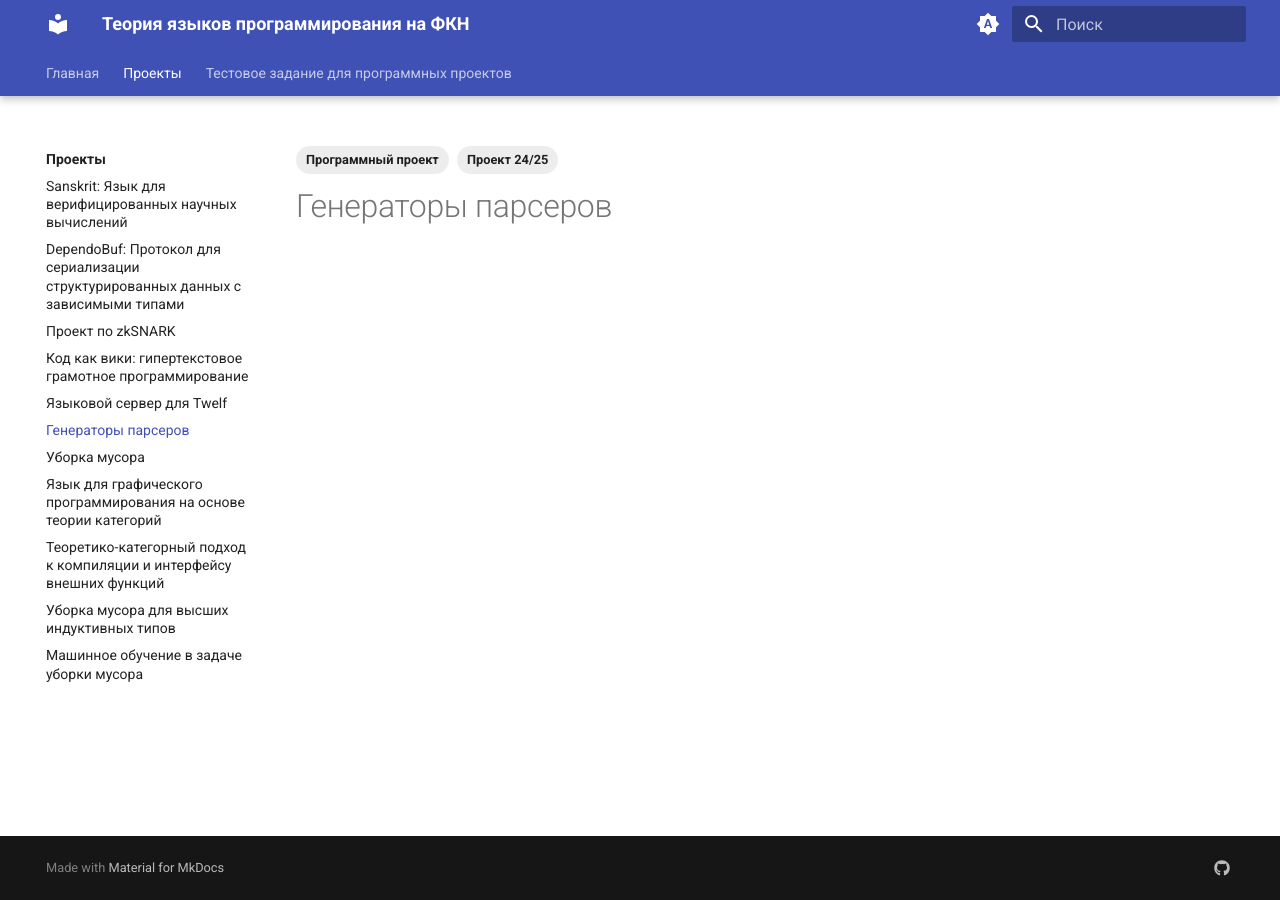
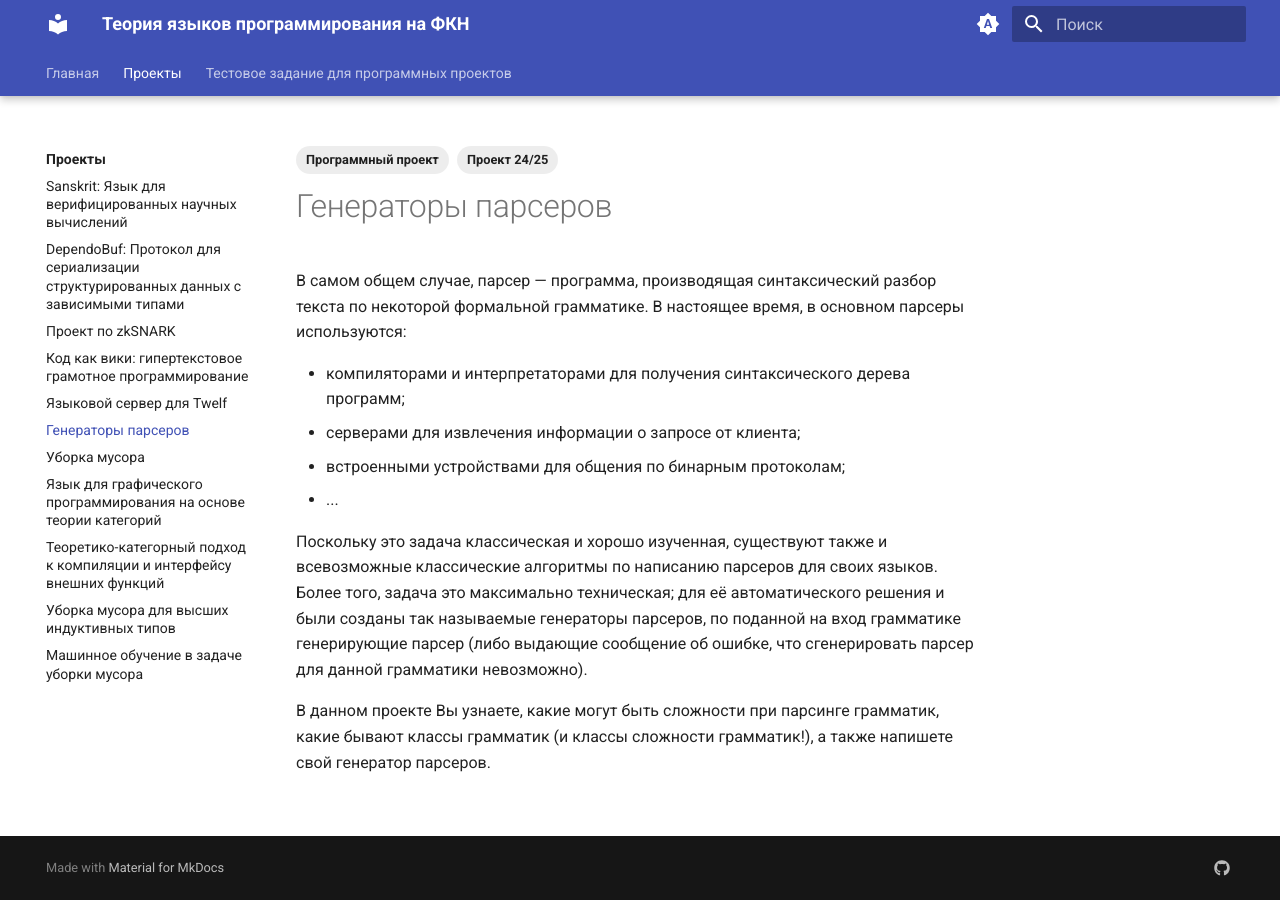
Before and after one commit to Church-of-Church-HSE/Church-of-Church-HSE.github.io, an MkDocs documentation site: the page built from docs/projects/parsergen.md, in a window 1280 px wide. Built offline with MkDocs 1.6.1 and Material for MkDocs 9.7.7, drawn with Linux system fonts in a browser that asks for light colours.

Commit message:
+ Parser & GC projects

```diff
--- a/docs/projects/parsergen.md
+++ b/docs/projects/parsergen.md
@@ -5,3 +5,24 @@ tags:
 ---
 
 # Генераторы парсеров
+
+В самом общем случае, парсер &mdash; программа, производящая синтаксический
+разбор текста по некоторой формальной грамматике. В настоящее время, в основном
+парсеры используются:
+
+* компиляторами и интерпретаторами для получения синтаксического дерева
+  программ;
+* серверами для извлечения информации о запросе от клиента;
+* встроенными устройствами для общения по бинарным протоколам;
+* ...
+
+Поскольку это задача классическая и хорошо изученная, существуют также и
+всевозможные классические алгоритмы по написанию парсеров для своих языков.
+Более того, задача это максимально техническая; для её автоматического решения
+и были созданы так называемые генераторы парсеров, по поданной на вход
+грамматике генерирующие парсер (либо выдающие сообщение об ошибке, что
+сгенерировать парсер для данной грамматики невозможно).
+
+В данном проекте Вы узнаете, какие могут быть сложности при парсинге грамматик,
+какие бывают классы грамматик (и классы сложности грамматик!), а также напишете
+свой генератор парсеров.
```
Also changed, not shown: docs/projects/gc.md (+11 -0 lines).
